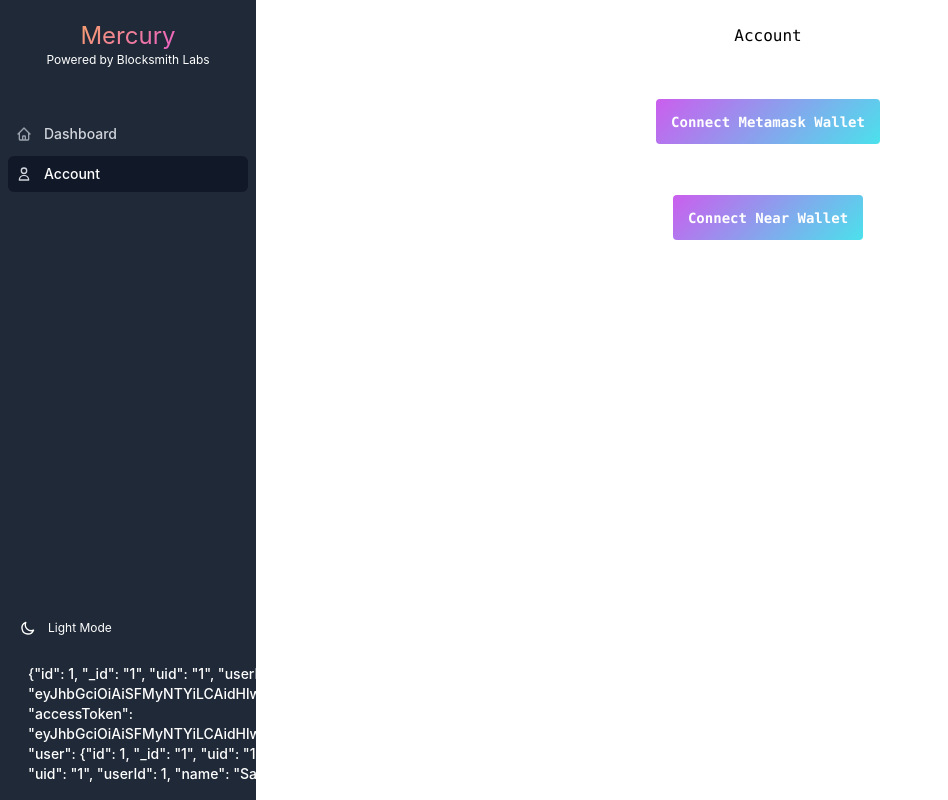
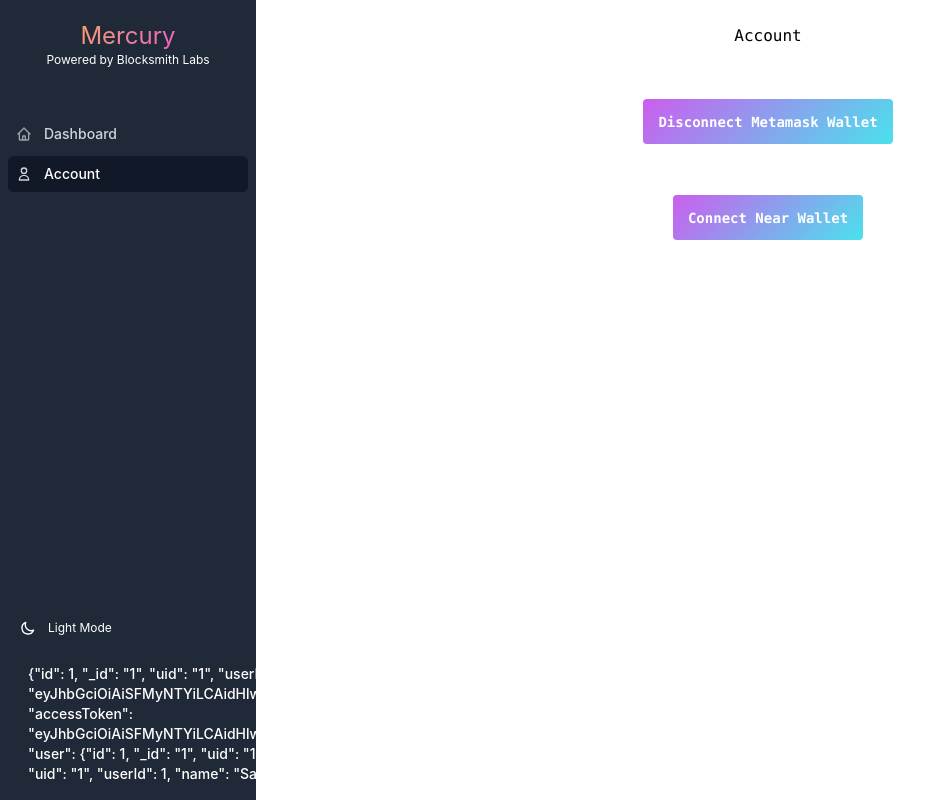
Before and after one commit to akachi1409/discord-server, a React (Create React App) app: page /account in a window 1280 px wide. Shown: the whole page, without its empty margins (0-948 px from the left). Built offline with nearby package versions, Linux system fonts and the light colour scheme; sample sign-in values are in the browser's storage; the HTML template or start-up script is replaced by a standard one.

Commit message:
fix disconnecting

```diff
--- a/src/page/account/account.js
+++ b/src/page/account/account.js
@@ -18,6 +18,8 @@
 function Account(props) {
   const dispatch = useDispatch();
   const blockchain = useSelector((state) => state.blockchain);
+  const [ account, setAccount] = useState("");
+  const [ publicKey, setPublicKey] = useState("");
   // const data = useSelector((state) => state.data);
   const [firstLoad, setFirstLoad] = useState(true);
   if (firstLoad) {
@@ -27,11 +29,16 @@
     const public_key = queryParams.get("public_key");
     if (public_key != null) {
       dispatch(connectNearSuccessF(public_key));
+    } else {
+      var accountL = localStorage.getItem("account");
+      var public_keyL = localStorage.getItem("public_key");
+      setAccount(accountL);
+      setPublicKey(public_keyL);
     }
   }
-  const disconnectF = ()=>{
-    dispatch(disconnectNear(props))
-  }
+  const disconnectF = () => {
+    dispatch(disconnectNear(props));
+  };
   const notify = () => toast(blockchain.account);
   const notifyErr = (err) => toast(err);
   const getData = () => {
@@ -57,7 +64,7 @@
           <div className="flex flex-col py-6">
             <div className="mx-auto px-4 sm:px-6 md:px-8">Account</div>
             <div>
-              {blockchain.account == null ? (
+              {account == null ? (
                 <button
                   className="wallet-adapter-button wallet-adapter-button-trigger"
                   tabIndex="0"
@@ -84,7 +91,7 @@
                   Disconnect Metamask Wallet
                 </button>
               )}
-              {blockchain.public_key == null ? (
+              {publicKey == null ? (
                 <button
                   className="wallet-adapter-button wallet-adapter-button-trigger"
                   tabIndex="0"
--- a/src/page/dashboard/whitelist.js
+++ b/src/page/dashboard/whitelist.js
@@ -49,10 +49,10 @@
     }
 
   };
-  const addRoleF = ()=>{
-    console.log("---------")
-    dispatch(addRole())
-  }
+  // const addRoleF = ()=>{
+  //   console.log("---------")
+  //   dispatch(addRole())
+  // }
   if (firstLoad) {
     setFirstLoad(false);
     const _role = localStorage.getItem("role");
```
Also changed, not shown: 12 other files (tests, documents, lock files or other folders).
